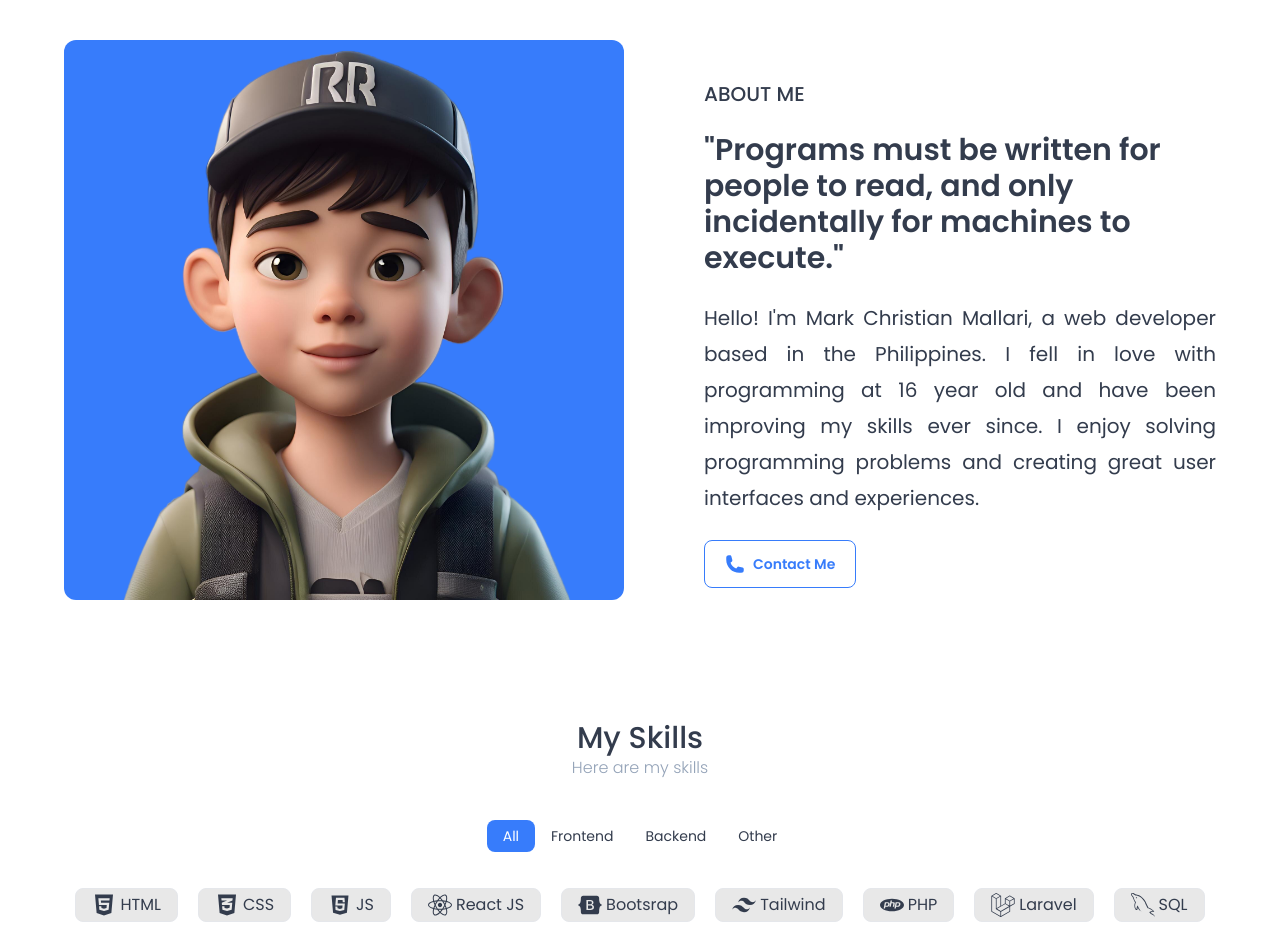
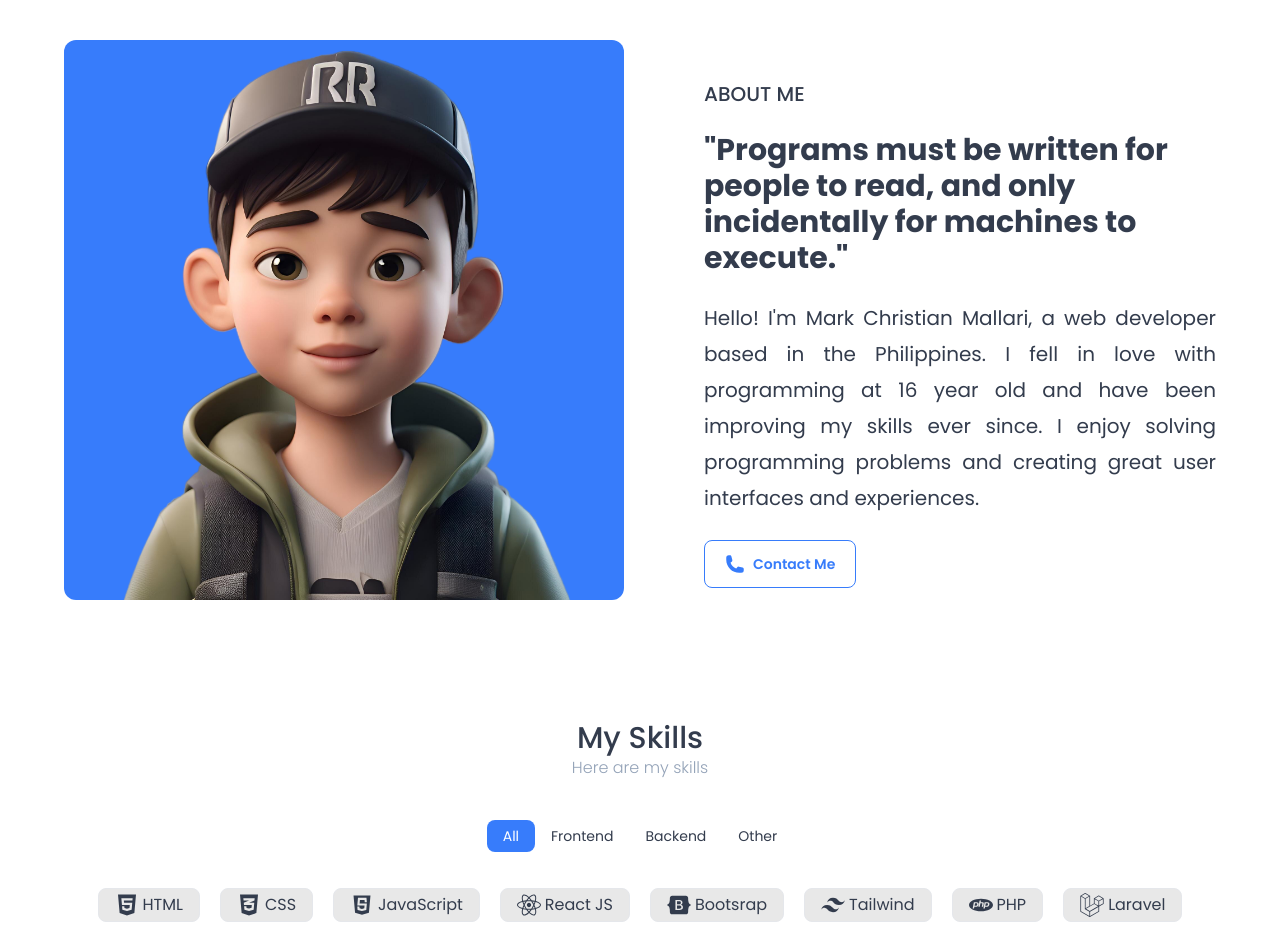
Before and after one commit to MarkMallari16/portfolio-website, a React (Vite) app: page / in a window 1280 px wide. Shown: the part 940-1880 px from the top of the page. Built offline with nearby package versions, Linux system fonts and the light colour scheme.

Commit message:
fix some ui

```diff
--- a/src/components/About.jsx
+++ b/src/components/About.jsx
@@ -38,7 +38,7 @@ function About({ contactRef }) {
           variants={fadeLeftAnimationVariants}>
           <div className='text-xl uppercase font-medium pt-5 lg:pt-10 pb-6'>About Me</div>
           <div className='pb-6'>
-            <h1 className='text-3xl font-semibold'>"Programs must be written for people to read, and only incidentally for machines to execute."</h1>
+            <h1 className='text-3xl font-bold '>"Programs must be written for people to read, and only incidentally for machines to execute."</h1>
 
           </div>
           <p className='text-justify text-xl leading-9'>
--- a/src/components/Loading.jsx
+++ b/src/components/Loading.jsx
@@ -3,8 +3,8 @@ import { motion } from 'framer-motion';
 function Loading() {
     return (
         <motion.div
-            initial={{ opacity: 0, transform: 0 }}
-            animate={{ opacity: 1, transform: 1 }}
+            initial={{ opacity: 0 }}
+            animate={{ opacity: 1}}
             transition={{ ease: 'easeInOut' }}
             className='h-screen grid place-content-center'>
             <span className="loading loading-infinity w-32 "></span>
--- a/src/components/Skills.jsx
+++ b/src/components/Skills.jsx
@@ -31,7 +31,7 @@ function Skills() {
         },
         {
             icon: <DiJavascript />,
-            languageName: 'JS',
+            languageName: 'JavaScript',
             category: 'frontend'
         },
         {
@@ -89,7 +89,7 @@ function Skills() {
         {
             icon: <TbBrandFramerMotion />,
             languageName: 'Framer Motion',
-            category: 'other'
+            category: 'frontend'
         },
     ]
 
```
